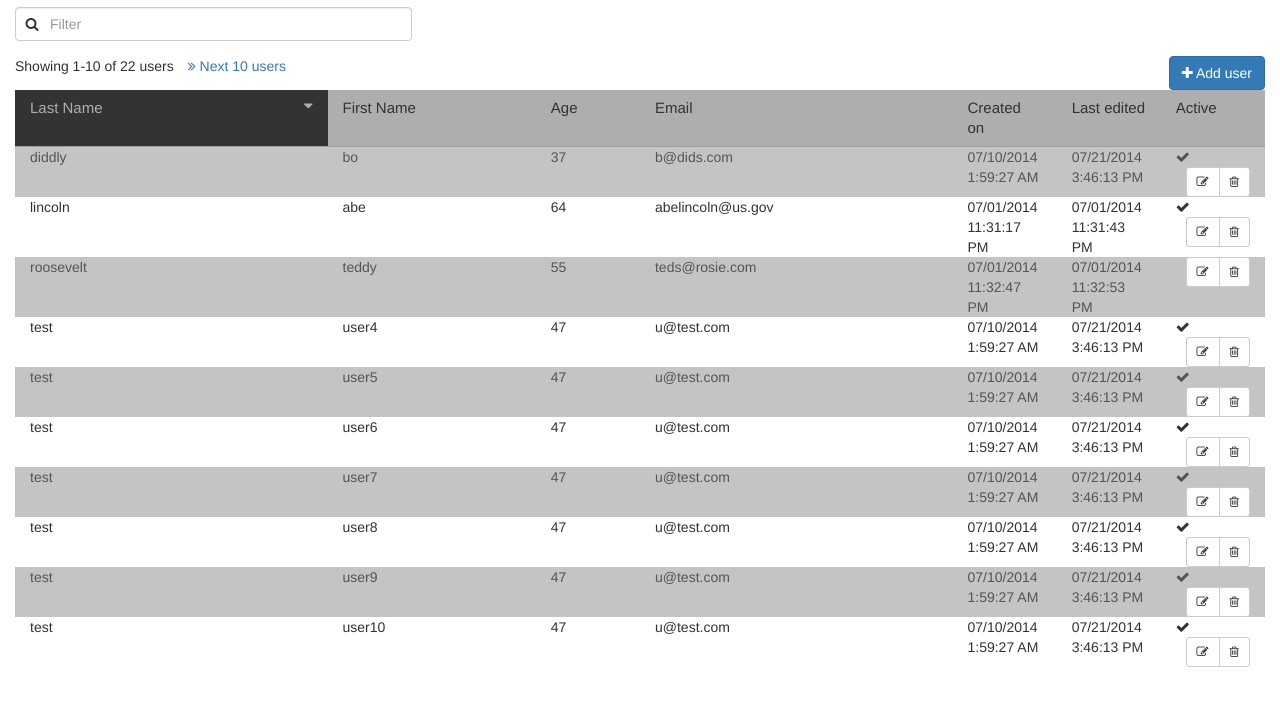
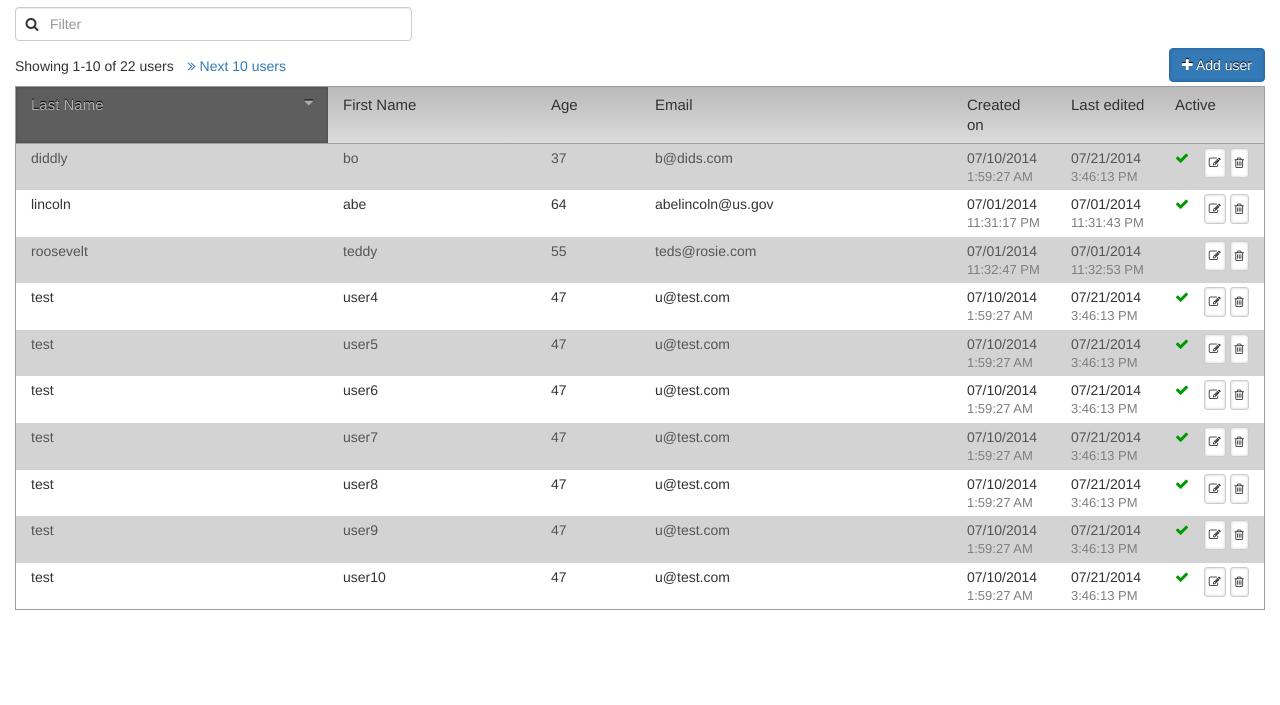
Before and after one commit to skolf/angular-userlist, a website: page app/index.html in a window 1280 px wide. Shown: the part 63-768 px from the top of the page. Drawn offline with nearby package versions, Linux system fonts and the light colour scheme; some packages are replaced by stand-ins of ours.

Commit message:
added css for user table

```diff
--- a/app/css/app.css
+++ b/app/css/app.css
@@ -24,16 +24,34 @@ input.has-error {
   padding-bottom: 8px;
   font-size: 15px;
   line-height: 20px;
-  vertical-align: middle; }
+  vertical-align: middle;
 
-@media (max-width: 779px) {
-  .sortable {
-    font-size: 14px; }
-}
+  background-image: -webkit-gradient(
+    linear,
+    left top,
+    left bottom,
+    color-stop(0, #BABABA),
+    color-stop(1, #DBDBDB)
+  );
+  background-image: -o-linear-gradient(bottom, #BABABA 0%, #DBDBDB 100%);
+  background-image: -moz-linear-gradient(bottom, #BABABA 0%, #DBDBDB 100%);
+  background-image: -webkit-linear-gradient(bottom, #BABABA 0%, #DBDBDB 100%);
+  background-image: -ms-linear-gradient(bottom, #BABABA 0%, #DBDBDB 100%);
+  background-image: linear-gradient(to bottom, #BABABA 0%, #DBDBDB 100%); }
+  .sortable:hover {
+    background: #5e5e5e;
+    color: #aeaeae;
+    box-shadow: inset 0 0 3px rgba(0,0,0,0.2); }
+  @media (max-width: 779px) {
+    .sortable {
+      font-size: 14px; }
+  }
 
 .sort-true, .sort-false {
-  background: #333;
-  color: #aeaeae; }
+  background: #5e5e5e;
+  color: #aeaeae;
+  box-shadow: inset 0 0 3px rgba(0,0,0,0.3);
+  text-shadow: 0 -1px 0 #030303; }
 
 .sort-false:after,
 .sort-true:after {
@@ -49,20 +67,43 @@ input.has-error {
   .sort-true:after {
     content: "\f0d8"; }
 
-/* table rows */
+/* table */
 .dx-table {
-  margin: 0 15px 0 15px; }
+  padding: 0 15px 0 15px;
+  border: 1px solid #9e9e9e; }
 .dx-table-header {
   background: #aeaeae;
   border-bottom: 1px solid #9e9e9e;
   color: #333;
 }
-.dx-table-body .row:nth-child(odd) {
-  background: #C4C4C4;
-  color: #555; }
+.dx-table-body .dx-table-row {
+  padding: 4px 0;
+  }
+  .dx-table-body .dx-table-row:nth-child(odd) {
+    background: #d3d3d3;
+    color: #555; }
+.dx-table .time {
+  font-size: 13px;
+  color: #7e7e7e; }
+.dx-table-toolbar .btn-group {
+  margin-top: -8px; }
+
+/* buttons */
+.btn {
+  box-shadow: inset 0 0 3px rgba(0,0,0,0.2); }
+.btn-default {
+  text-shadow: 0 -1px 0 #fefefe; }
+.btn-primary {
+  text-shadow: 0 -1px 0 #030303; }
+.btn-sm {
+  padding: 5px 4px; }
 
 /* pagination */
-.dx-pagination>li {
-   }
+.dx-pagination {
+  margin-top: 0; }
   .dx-pagination>li>a {
     padding: 7px 0 7px 0; }
+
+/* icon styles */
+.icon-success {
+  color: #009900; }
--- a/app/index.html
+++ b/app/index.html
@@ -14,7 +14,6 @@
 
   <script src="bower_components/modernizr/modernizr.js"></script>
   <script src="bower_components/angular/angular.min.js"></script>
-  <script src="bower_components/angular-animate/angular-animate.min.js"></script>
   <script src="bower_components/angular-route/angular-route.min.js"></script>
   <script src="js/app.js"></script>
   <script src="js/controllers.js"></script>
@@ -34,13 +33,13 @@
       </div>
     </div>
 
-    <div class="clearfix">
+    <div class="dx-table-toolbar clearfix">
       <div class="btn-group pull-right">
         <button type="button" class="btn btn-primary" ng-click="addUser()">
           <i class="fa fa-plus"></i> Add user
         </button>
       </div>
-      <div class="pull-left">
+      <div>
         <pagination class="dx-pagination" />
       </div>
     </div>
--- a/app/js/app.js
+++ b/app/js/app.js
@@ -2,7 +2,6 @@
 
 var myApp = angular.module('myApp', [
   'ngRoute',
-  'ngAnimate',
   'myApp.controllers',
   'myApp.directives',
   'myApp.filters',
--- a/app/partials/user-list.html
+++ b/app/partials/user-list.html
@@ -1,5 +1,5 @@
 <div
-  class="row"
+  class="row dx-table-row"
   ng-repeat="user in users | filter: search | sortUsers: orderProp : orderDesc | startFrom: page*perPage | limitTo: perPage">
   <div class="col-xs-3">
     <span ng-show="!user.editing">{{user.lastname}}</span>
@@ -43,40 +43,41 @@
   <div class="col-xs-1">
     <span ng-show="!user.editing && user.created">
       <div>{{user.created*1000 | date:"MM/dd/yyyy"}}</div>
-      <div>{{user.created*1000 | date:"h:mm:ss a"}}</div>
+      <div class="time">{{user.created*1000 | date:"h:mm:ss a"}}</div>
     </span>
   </div>
   <div class="col-xs-1">
     <span ng-show="!user.editing && user.updated">
       <div>{{user.updated*1000 | date:"MM/dd/yyyy"}}</div>
-      <div>{{user.updated*1000 | date:"h:mm:ss a"}}</div>
+      <div class="time">{{user.updated*1000 | date:"h:mm:ss a"}}</div>
     </span>
   </div>
   <div class="col-xs-1">
     <span ng-show="!user.editing">
-      <i class="fa fa-check" ng-hide="!user.active"></i>
-      <div class="btn-group pull-right">
-        <button type="button" class="btn btn-sm btn-default" ng-click="editUser(user)">
+      <div class="btn-group-user pull-right">
+        <button type="button" class="btn btn-sm btn-default" title="Edit user" ng-click="editUser(user)">
           <i class="fa fa-edit"></i>
         </button>
-        <button type="button" class="btn btn-sm btn-default" ng-click="destroyUser(user)">
+        <button type="button" class="btn btn-sm btn-default" title="Delete user" ng-click="destroyUser(user)">
           <i class="fa fa-trash-o"></i>
         </button>
       </div>
+      <i class="fa fa-check icon-success" ng-hide="!user.active"></i>
     </span>
     <span ng-show="user.editing">
       <div class="btn-group">
         <button
           type="button"
           class="btn btn-sm btn-default"
+          title="Toggle active"
           ng-click="toggleUserActive(user)"
           ng-class="user.active ? 'active' : ''">
           <i class="fa fa-check"></i>
         </button>
-        <button type="button" class="btn btn-sm btn-danger" ng-click="revertUser(user)">
+        <button type="button" class="btn btn-sm btn-danger" title="Cancel" ng-click="revertUser(user)">
           <i class="fa fa-undo"></i>
         </button>
-        <button type="button" class="btn btn-sm btn-success" ng-click="saveUser(user)">
+        <button type="button" class="btn btn-sm btn-success" title="Save changes" ng-click="saveUser(user)">
           <i class="fa fa-check"></i>
         </button>
       </div>
--- a/bower.json
+++ b/bower.json
@@ -8,12 +8,9 @@
   "dependencies": {
     "angular": "1.2.x",
     "angular-mocks": "~1.2.x",
-    "jquery": "1.11.1",
+    "angular-route": "~1.2.x",
     "bootstrap": "~3.2.x",
     "fontawesome": "~4.1.x",
-    "angular-route": "~1.2.x",
-    "angular-resource": "~1.2.x",
-    "angular-animate": "~1.2.x",
     "modernizr": "~2.8.x"
   }
 }
```
Also changed, not shown: package.json (+3 -6 lines), test/karma.conf.js (+1 -4 lines), test/unit/directiveSpec.js (added, +4 -0 lines), 2 other files.
